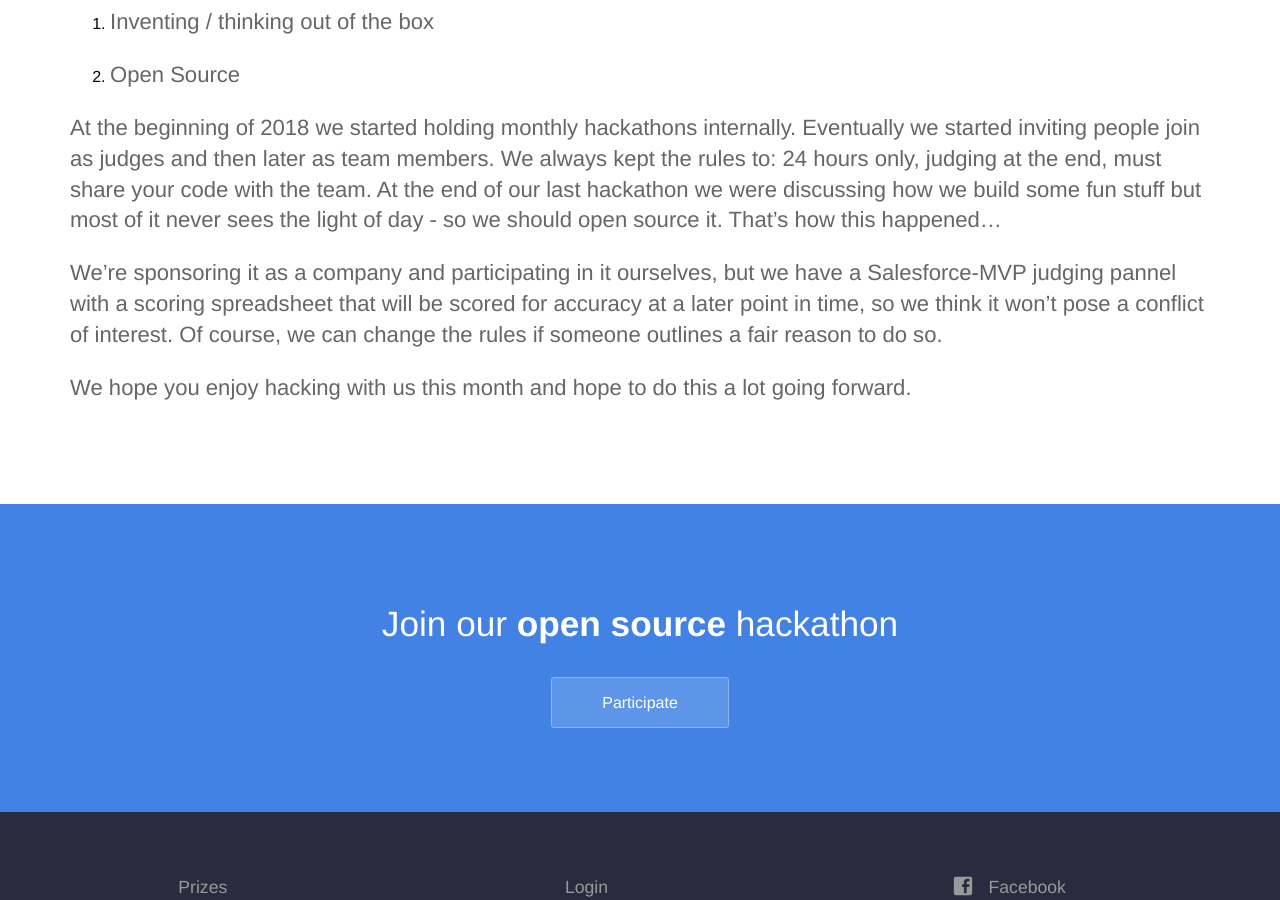
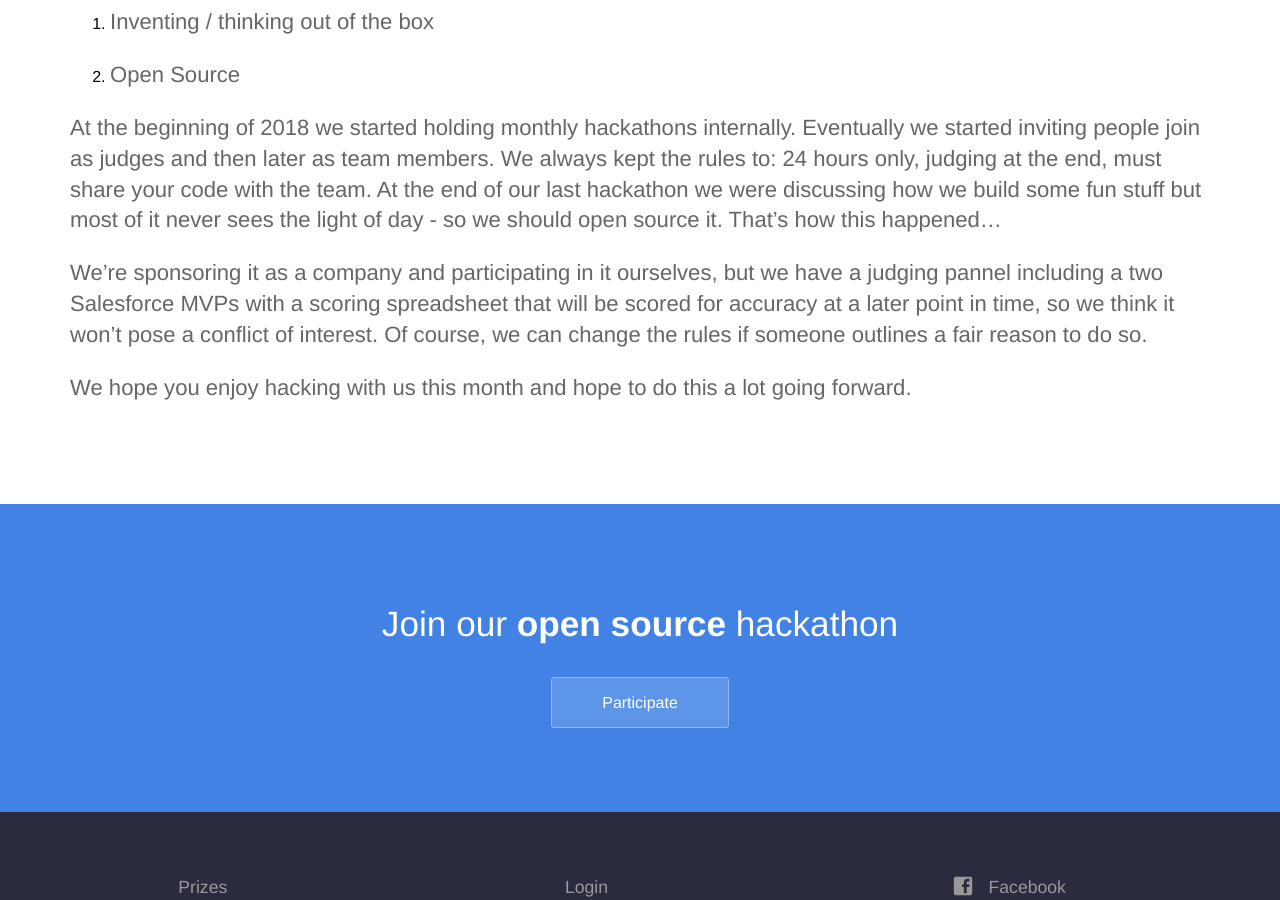
Before and after one commit to cloudanswers/hackathon.cloudanswers.com, a Jekyll site: the page built from about.md, in a window 1280 px wide and 900 px high, scrolled down 465 px. Built offline with Jekyll 4.4.1, drawn with Linux system fonts in a browser that asks for light colours.

Commit message:
fix wording per request of salesforce

```diff
--- a/about.md
+++ b/about.md
@@ -14,6 +14,6 @@ Last year we were doing internal exercises to figure out our passion and two thi
 
 At the beginning of 2018 we started holding monthly hackathons internally. Eventually we started inviting people join as judges and then later as team members. We always kept the rules to: 24 hours only, judging at the end, must share your code with the team. At the end of our last hackathon we were discussing how we build some fun stuff but most of it never sees the light of day - so we should open source it. That's how this happened...
 
-We're sponsoring it as a company and participating in it ourselves, but we have a Salesforce-MVP judging pannel with a scoring spreadsheet that will be scored for accuracy at a later point in time, so we think it won't pose a conflict of interest. Of course, we can change the rules if someone outlines a fair reason to do so.
+We're sponsoring it as a company and participating in it ourselves, but we have a judging pannel including a two Salesforce MVPs with a scoring spreadsheet that will be scored for accuracy at a later point in time, so we think it won't pose a conflict of interest. Of course, we can change the rules if someone outlines a fair reason to do so.
 
 We hope you enjoy hacking with us this month and hope to do this a lot going forward.
```
